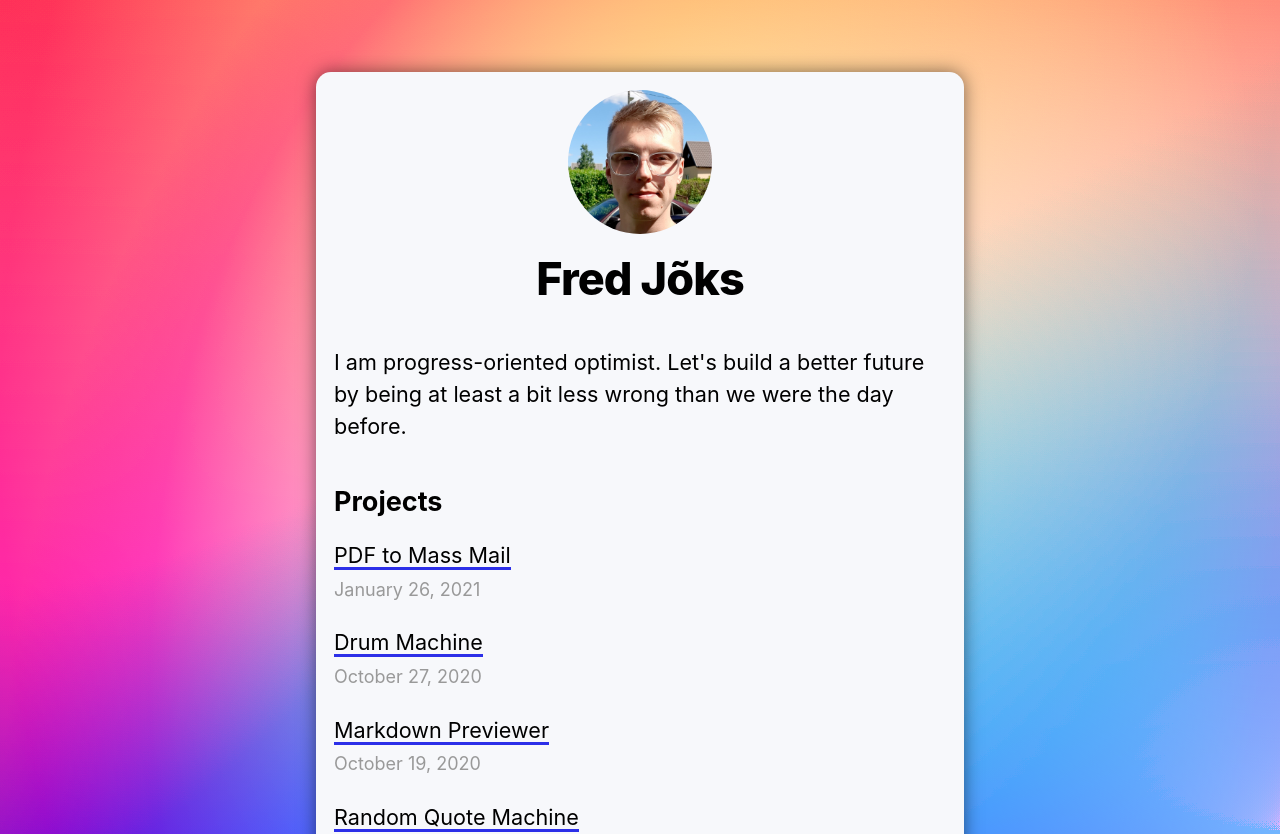
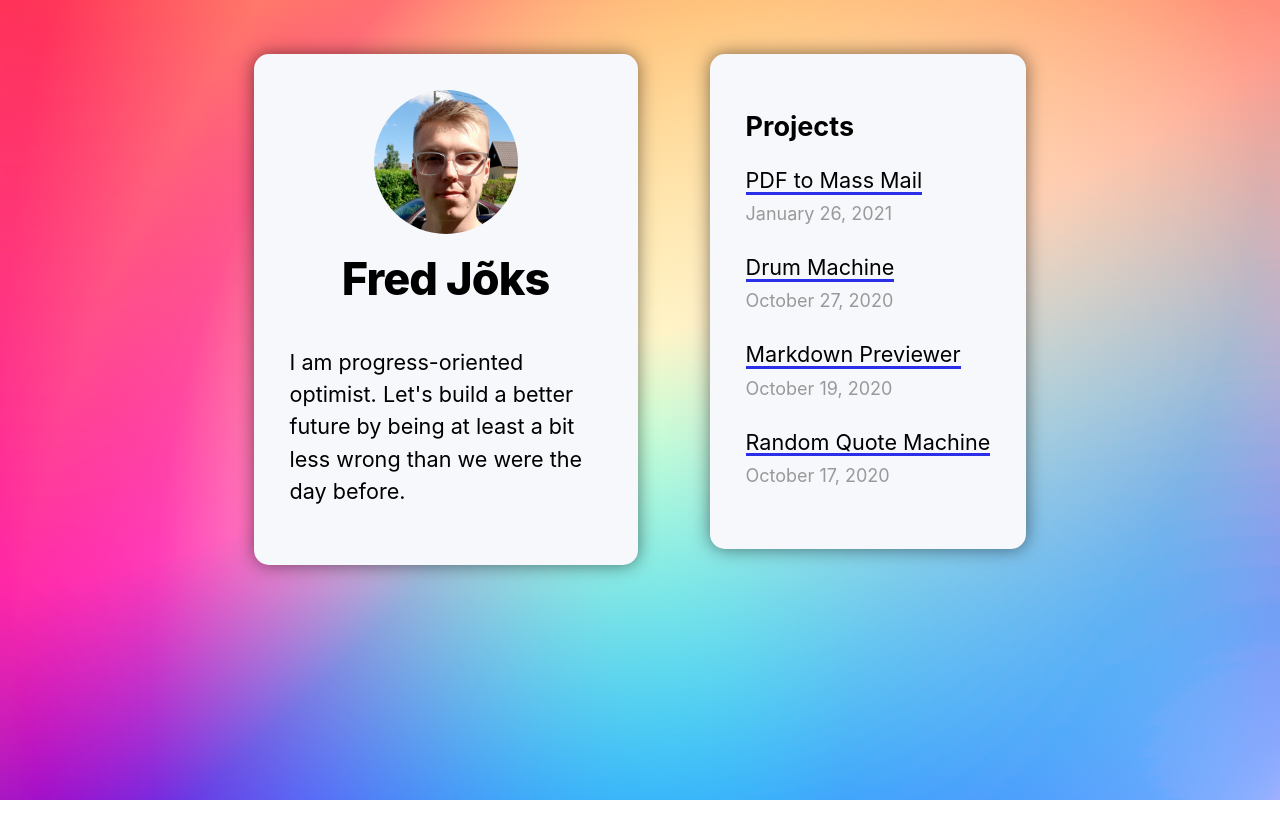
Before and after one commit to fredjoks/portfolio, a Next.js app: page / in a window 1280 px wide. Shown: the top 834 px of the page. After the commit the page ends 800 px from the top, so only its background shows below. Built offline with nearby package versions, Linux system fonts and the light colour scheme.

Commit message:
fix: repositioned components

```diff
--- a/components/layout.js
+++ b/components/layout.js
@@ -24,7 +24,7 @@ export default function Layout({ children, home }) {
         <meta name="og:title" content={siteTitle} />
         <meta name="twitter:card" content="summary_large_image" />
       </Head>
-      <header className={styles.header}>
+      <header className={`${styles.header} ${utilStyles.headingMd} ${utilStyles.homeComponent} ${utilStyles.component}`}>
         {home ? (
           <>
             <img
@@ -52,8 +52,11 @@ export default function Layout({ children, home }) {
             </h2>
           </>
         )}
+        <section>
+          <p>I am progress-oriented optimist. Let's build a better future by being at least a bit less wrong than we were the day before.</p>
+        </section>
       </header>
-      <main>{children}</main>
+      <main className={`${utilStyles.headingMd} ${utilStyles.padding1px} ${utilStyles.component}`}>{children}</main>
       {!home && (
         <div className={styles.backToHome}>
           <Link href="/">
--- a/components/layout.module.css
+++ b/components/layout.module.css
@@ -1,13 +1,11 @@
 .container {
-    max-width: 36rem;
+    max-width: 100%;
     padding: 1rem;
-    margin: 4rem auto 6rem;
-    box-shadow: 0 0 1rem 0 rgba(0, 0, 0, .5);
-    position: relative;
-    overflow: hidden;
-    border-radius: 15px;
-    z-index: 1;
-    background-color: rgba(247, 248, 251);
+    margin: 0 auto 6rem;
+    display: flex;
+    flex-direction: row;
+    align-items: start;
+    justify-content: center;
   }
 
   .header {
--- a/pages/index.js
+++ b/pages/index.js
@@ -20,10 +20,7 @@ export default function Home({ allPostsData }) {
       <Head>
         <title>{siteTitle}</title>
       </Head>
-      <section className={utilStyles.headingMd}>
-        <p>I am progress-oriented optimist. Let's build a better future by being at least a bit less wrong than we were the day before.</p>
-      </section>
-      <section className={`${utilStyles.headingMd} ${utilStyles.padding1px}`}>
+      <section className={`${utilStyles.projectComponent}`}>
         <h2 className={utilStyles.headingLg}>Projects</h2>
         <ul className={utilStyles.list}>
           {allPostsData.map(({ id, date, title }) => (
--- a/styles/utils.module.css
+++ b/styles/utils.module.css
@@ -87,3 +87,20 @@
     background-repeat: repeat-x;
     text-decoration: none;
   }
+
+  .component {
+    box-shadow: 0 0 1rem 0 rgba(0, 0, 0, .5);
+    overflow: hidden;
+    border-radius: 15px;
+    background-color: rgba(247, 248, 251);
+    padding: 2rem;
+    margin: 2rem;
+  }
+
+  .homeComponent {
+    max-width: 30vw;
+  }
+
+  .projectComponent {
+    max-width: 60vw;
+  }
```
